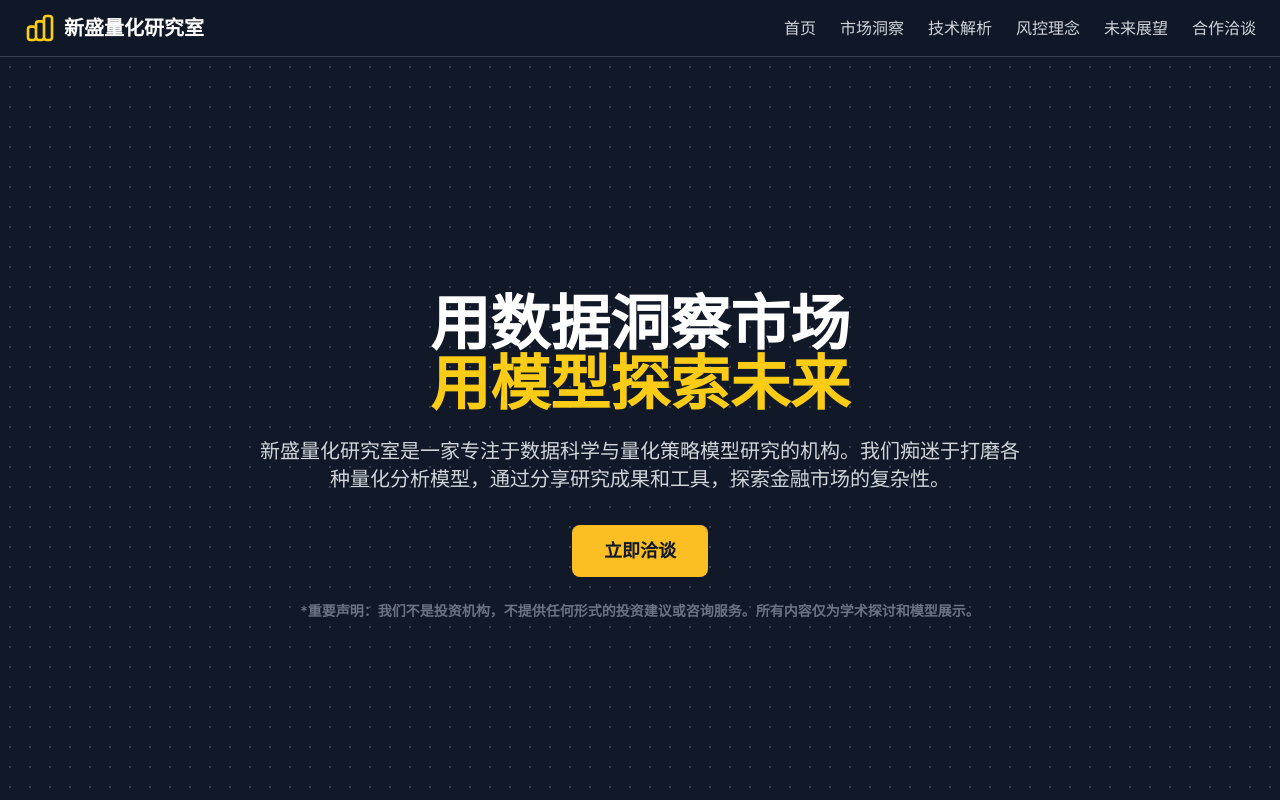
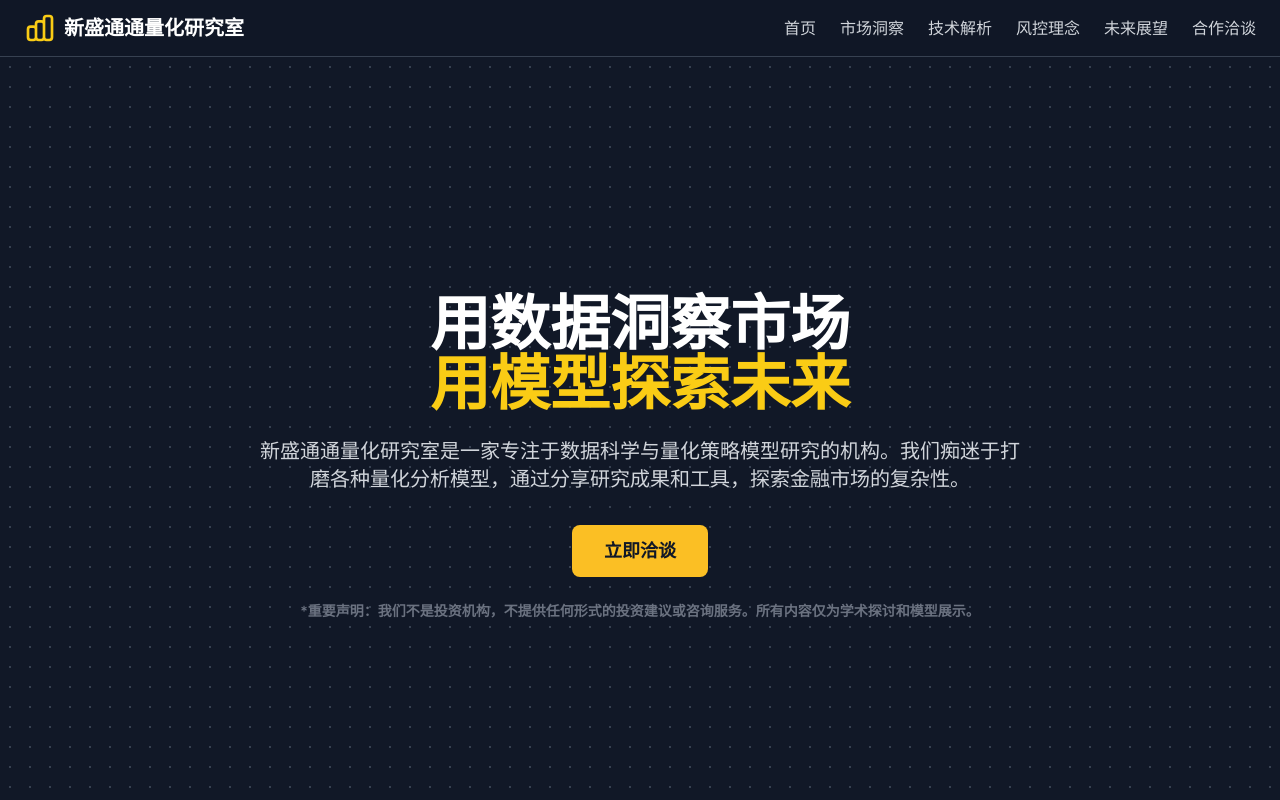
Before and after one commit to xinshengwh/WHCM, a plain HTML site: page index.html in a window 1280 px wide. Shown: the top 800 px of the page. Drawn offline with nearby package versions, Linux system fonts and the light colour scheme.

Commit message:
Update index.html

```diff
--- a/index.html
+++ b/index.html
@@ -3,7 +3,7 @@
 <head>
     <meta charset="UTF-8">
     <meta name="viewport" content="width=device-width, initial-scale=1.0">
-    <title>新盛量化研究室 - 专注于数据驱动的策略模型探索</title>
+    <title>新盛通通量化研究室 - 专注于数据驱动的策略模型探索</title>
     <script src="https://cdn.tailwindcss.com"></script>
     <link href="https://fonts.googleapis.com/css2?family=Inter:wght@400;500;600;700&display=swap" rel="stylesheet">
     <style>
@@ -83,7 +83,7 @@
         <div class="container mx-auto px-6 py-3 flex justify-between items-center">
             <a href="#home" class="flex items-center cursor-pointer">
                 <svg class="w-8 h-8 text-yellow-400 mr-2" fill="none" stroke="currentColor" viewBox="0 0 24 24" xmlns="http://www.w3.org/2000/svg"><path stroke-linecap="round" stroke-linejoin="round" stroke-width="2" d="M9 19v-6a2 2 0 00-2-2H5a2 2 0 00-2 2v6a2 2 0 002 2h2a2 2 0 002-2zm0 0V9a2 2 0 012-2h2a2 2 0 012 2v10m-6 0a2 2 0 002 2h2a2 2 0 002-2m0 0V5a2 2 0 012-2h2a2 2 0 012 2v14a2 2 0 01-2 2h-2a2 2 0 01-2-2z"></path></svg>
-                <span class="text-xl font-bold text-white">新盛量化研究室</span>
+                <span class="text-xl font-bold text-white">新盛通通量化研究室</span>
             </a>
             <div class="hidden md:flex items-center space-x-6">
                 <a href="#home" class="text-gray-300 hover:text-yellow-400">首页</a>
@@ -104,7 +104,7 @@
                 <span class="text-yellow-400">用模型探索未来</span>
             </h1>
             <p class="mt-6 text-lg md:text-xl text-gray-300 max-w-3xl mx-auto">
-                新盛量化研究室是一家专注于数据科学与量化策略模型研究的机构。我们痴迷于打磨各种量化分析模型，通过分享研究成果和工具，探索金融市场的复杂性。
+                新盛通通量化研究室是一家专注于数据科学与量化策略模型研究的机构。我们痴迷于打磨各种量化分析模型，通过分享研究成果和工具，探索金融市场的复杂性。
             </p>
             <div class="mt-8">
                 <a href="#partnership" class="btn-primary font-bold py-3 px-8 rounded-lg text-lg inline-block">立即洽谈</a>
@@ -283,7 +283,7 @@
     <!-- Footer -->
     <footer class="bg-gray-900 border-t border-gray-700 py-6">
         <div class="container mx-auto px-6 text-center text-gray-500">
-            <p>&copy; 2025 新盛文化传媒有限公司. All Rights Reserved.</p>
+            <p>&copy; 2025 新盛通通文化传媒有限公司. All Rights Reserved.</p>
             <p class="text-xs mt-2">免责声明：本网站所有内容仅为学术研究与模型展示，不构成任何投资建议。市场有风险，投资需谨慎。</p>
         </div>
     </footer>
```
